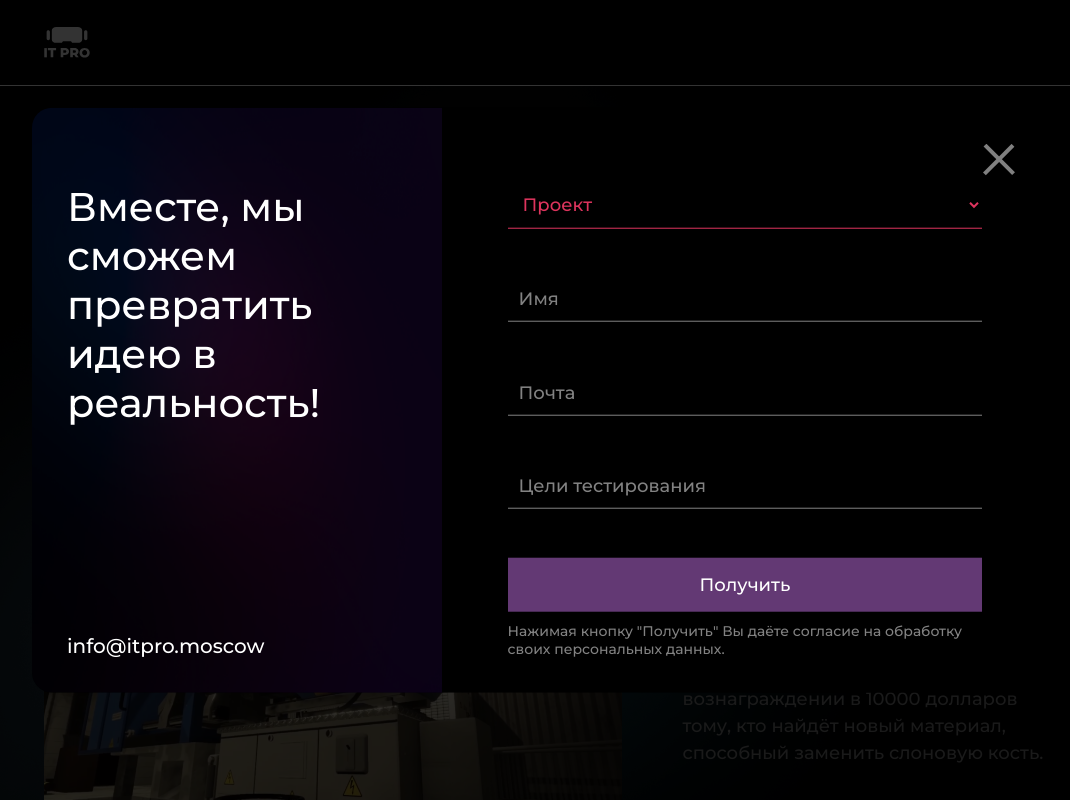
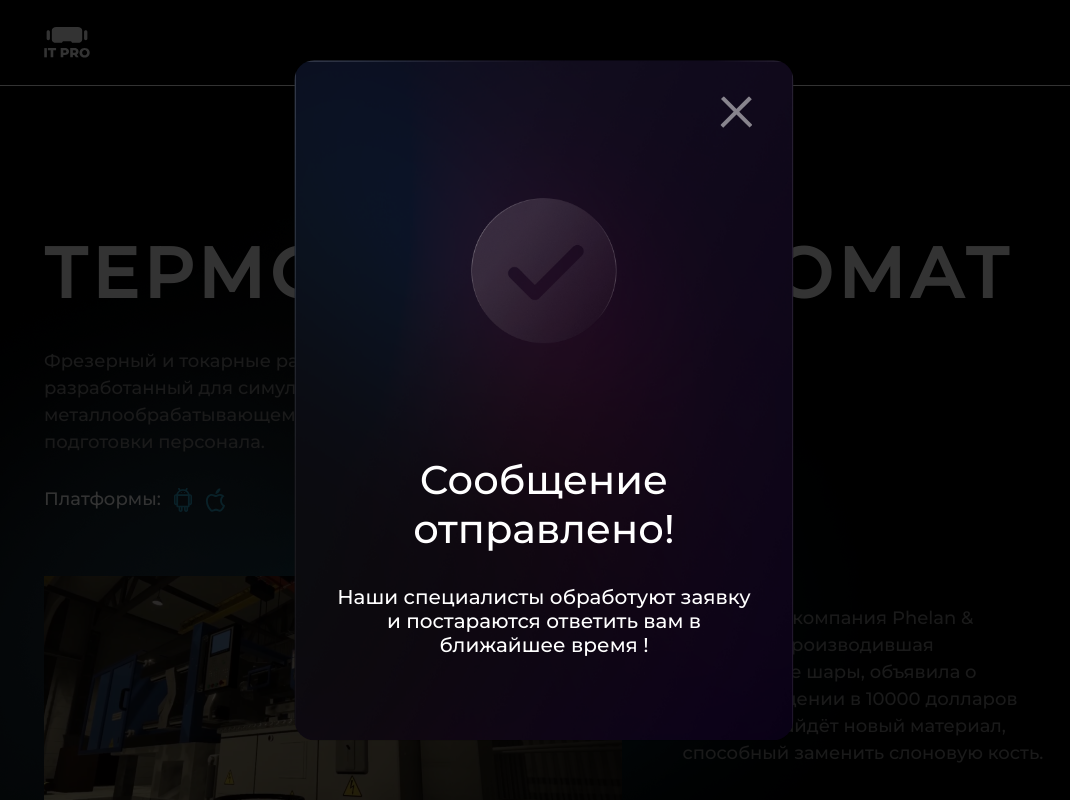
Before and after one commit to sofia-g-per/ITPRO_front, a React (Create React App) app: page / in a window 1280 px wide. Shown: the top 800 px of the page, without its empty margins (96-1166 px from the left). Built offline with nearby package versions, Linux system fonts and the light colour scheme.

Commit message:
Added form submitted popup

```diff
--- a/src/App.js
+++ b/src/App.js
@@ -8,6 +8,7 @@ import React from 'react';
 import Popup from './components/UI/Popup';
 import ContactsPopup from './components/Popups/ContactsPopup.jsx';
 import TestRequestPopup from './components/Popups/TestRequestPopup.jsx';
+import FormSubmittedPopup from './components/Popups/FormSubmittedPopup.jsx';
 
 function App() {
   let portfolio = [
@@ -143,9 +144,12 @@ function App() {
     <React.Fragment>
 
       <TheHeader></TheHeader>
-        <Popup containerClass="test-request-popup-wrapper">
-            <TestRequestPopup></TestRequestPopup>
+         <Popup containerClass="submitted-popup-wrapper">
+            <FormSubmittedPopup></FormSubmittedPopup>
         </Popup>
+            {/* <Popup containerClass="test-request-popup-wrapper">
+                <TestRequestPopup></TestRequestPopup>
+            </Popup> */}
       {/* <Popup containerClass="contacts-popup">
         <ContactsPopup></ContactsPopup>
       </Popup> */}
--- /dev/null
+++ b/src/components/Popups/FormSubmittedPopup.jsx
@@ -0,0 +1,15 @@
+import React from 'react'
+import '../../css/popups/form-submitted-popup.css'
+import checkmark from '../../img/checkmark.png'
+
+export default function FormSubmittedPopup() {
+  return (
+    <div className='submitted-popup'>
+        <img className='submitted-popup__checkmark' src={checkmark} alt="" />
+        <h2 className='submitted-popup__title popup-heading'>Сообщение отправлено!</h2>
+        <p className='submitted-popup__text popup-text--small'>
+            Наши специалисты обработуют заявку и постараются ответить вам в ближайшее время !
+        </p>
+    </div>
+  )
+}
--- a/src/css/UI/popup.css
+++ b/src/css/UI/popup.css
@@ -20,7 +20,7 @@
     transform: translate(-50%, -50%);
 
     display: grid;
-    width: 80vw;
+    max-width: 80vw;
     padding: var(--popup-padding);
     border-radius: 2rem;
     background-color: var(--color-black);
--- /dev/null
+++ b/src/css/popups/form-submitted-popup.css
@@ -0,0 +1,24 @@
+.submitted-popup-wrapper{
+    width: 39vw !important;
+    background:
+        url('../../img/background/submitted-background.png') 0 0 / 100% 100%,
+        var(--color-black);
+}
+
+.submitted-popup{
+    display: flex;
+    flex-direction: column;
+    align-items: center;
+    text-align: center;
+    gap: 4vh;
+}
+
+.submitted-popup__checkmark{
+    width: 11.3vw;
+    padding: 8vh 0 10vh 0;
+}
+
+.submitted-popup__text{
+    max-width: 40ch;
+    padding-bottom: 6vh;
+}
```
Also changed, not shown: src/img/background/submitted-background.png (added), src/img/checkmark.png (added).
